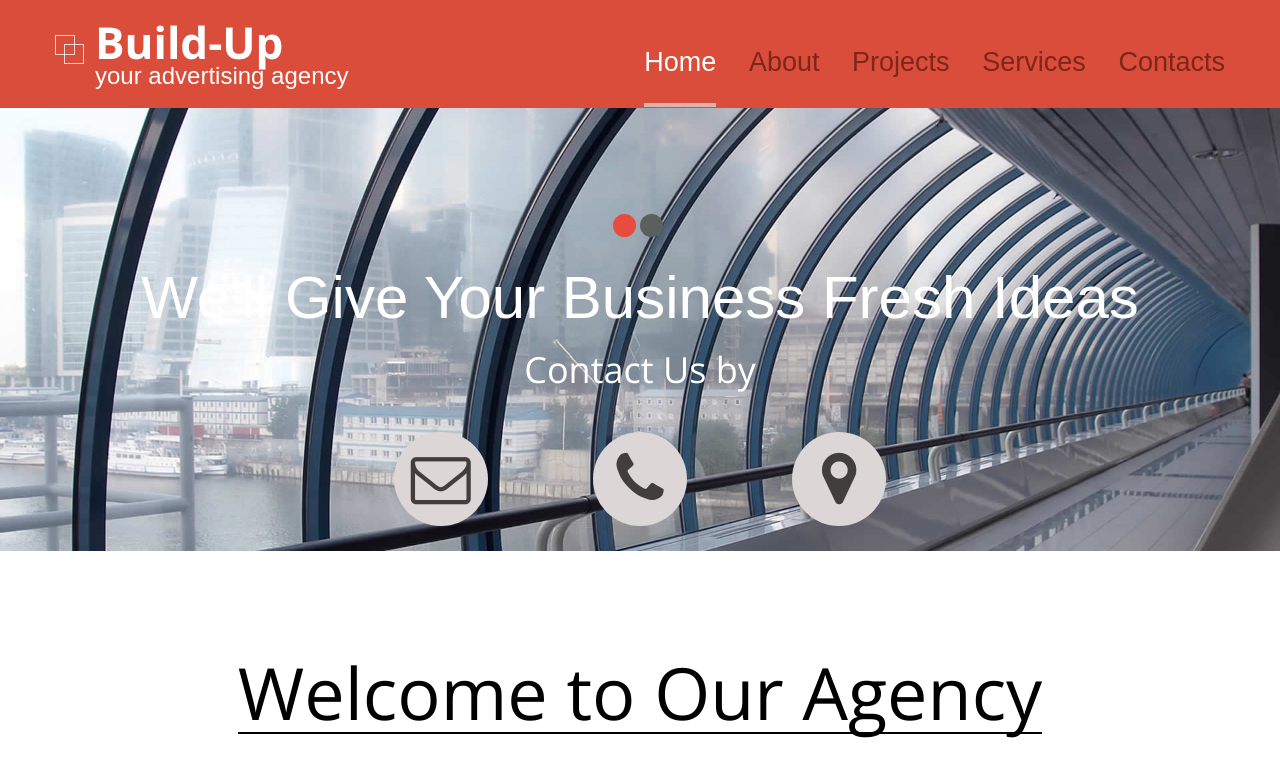
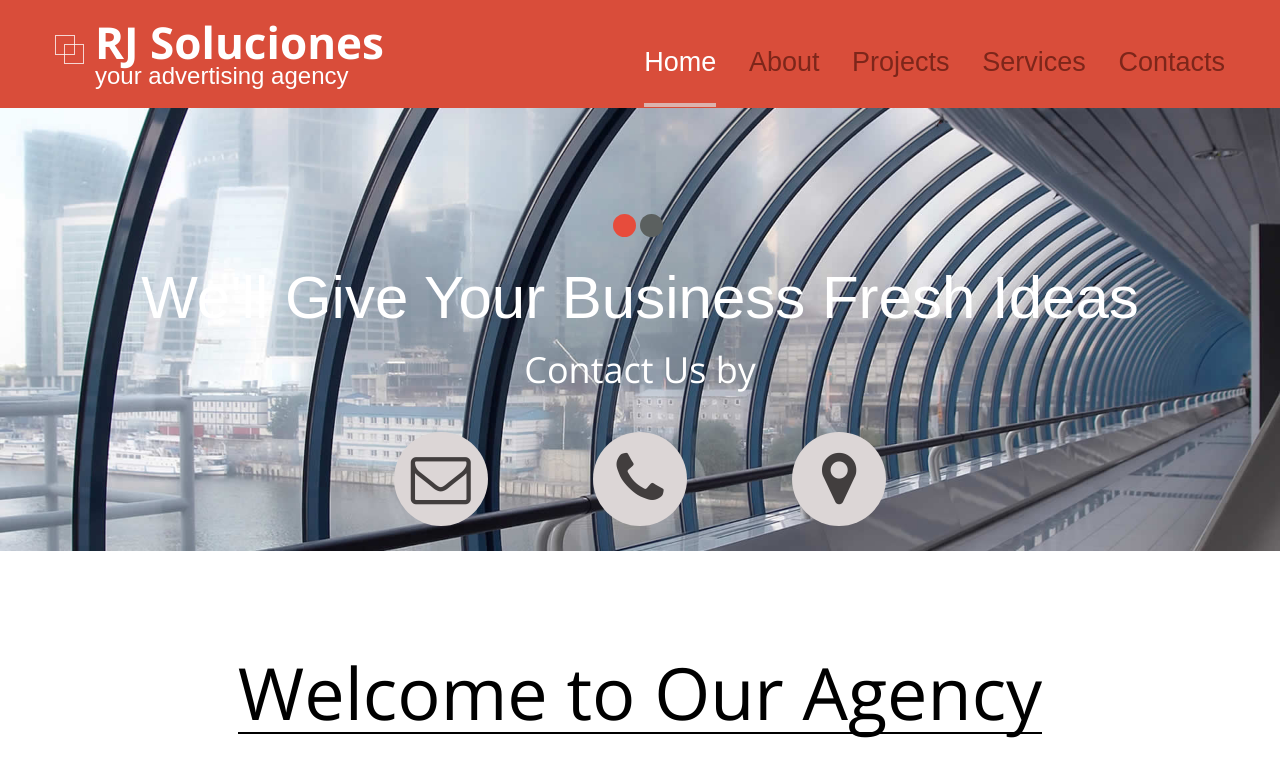
Before and after one commit to rjsoluciones/rjsoluciones.cl, a plain HTML site: page index.html in a window 1280 px wide. Shown: the top 782 px of the page. Drawn offline with nearby package versions, Linux system fonts and the light colour scheme; a web font is replaced by a local one.

Commit message:
RJ Soluciones

```diff
--- a/index.html
+++ b/index.html
@@ -1,7 +1,7 @@
 <!DOCTYPE html>
 <html lang="en">
 	<head>
-	<title>Home</title>
+	<title>RJ Soluciones</title>
 	<meta charset="utf-8">
 	<meta name = "format-detection" content = "telephone=no" />
 	<link rel="icon" href="images/favicon.ico" type="image/x-icon">
@@ -46,7 +46,7 @@
 		<div class="container">
 			<div class="row">
 				<div class="grid_12">
-					<h1><a href="index.html">Build-Up</a><span>your advertising agency</span></h1>
+					<h1><a href="index.html">RJ Soluciones</a><span>your advertising agency</span></h1>
 					<nav>
 						<ul class="sf-menu">
 							<li class="current"><a href="index.html">Home</a>
```
Also changed, not shown: index-1.html (+1 -1 lines), index-2.html (+1 -1 lines), index-3.html (+1 -1 lines), index-4.html (+1 -1 lines).
